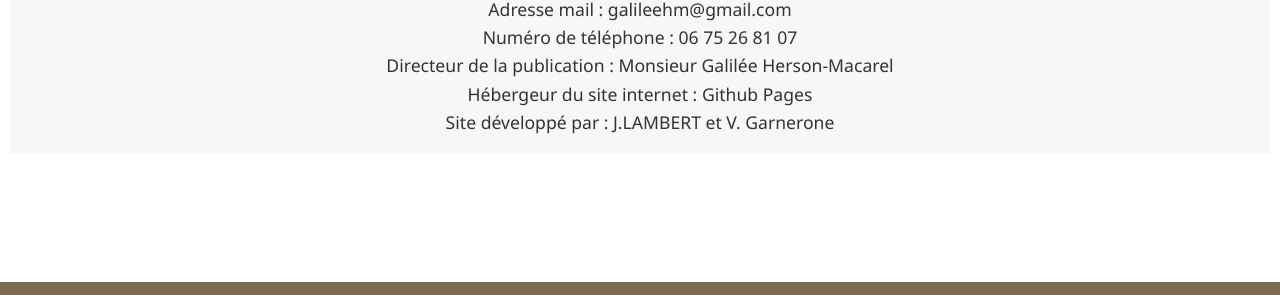
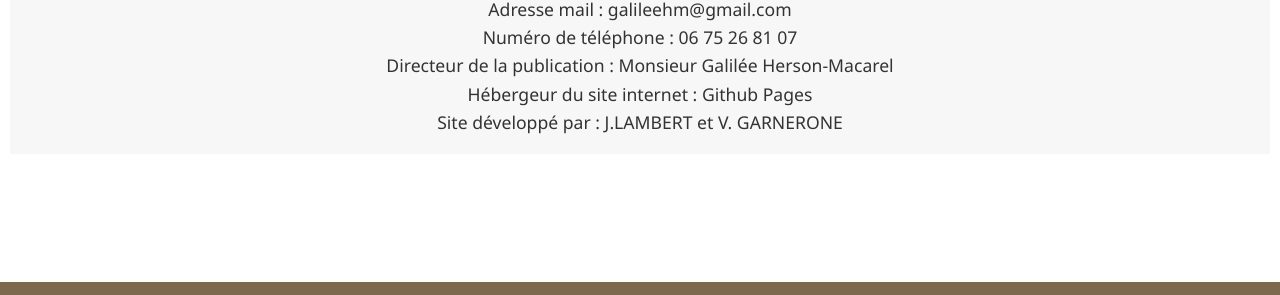
Before and after one commit to pepiniereGalilee/pepiniereGalilee.github.io, a Jekyll site: the page built from _pages/mentionlegales.html, in a window 1280 px wide. Shown: the part 422-717 px from the top of the page. Built offline with Jekyll 4.4.1, drawn with Linux system fonts in a browser that asks for light colours; nearby versions of some CDN libraries.

```diff
--- a/_pages/mentionlegales.html
+++ b/_pages/mentionlegales.html
@@ -32,5 +32,5 @@ permalink: /mentions-legales
 
       <p>Hébergeur du site internet : Github Pages</p>
 
-      <p>Site développé par : J.LAMBERT et V. Garnerone</p>
+      <p>Site développé par : J.LAMBERT et V. GARNERONE</p>
     </section>
```
